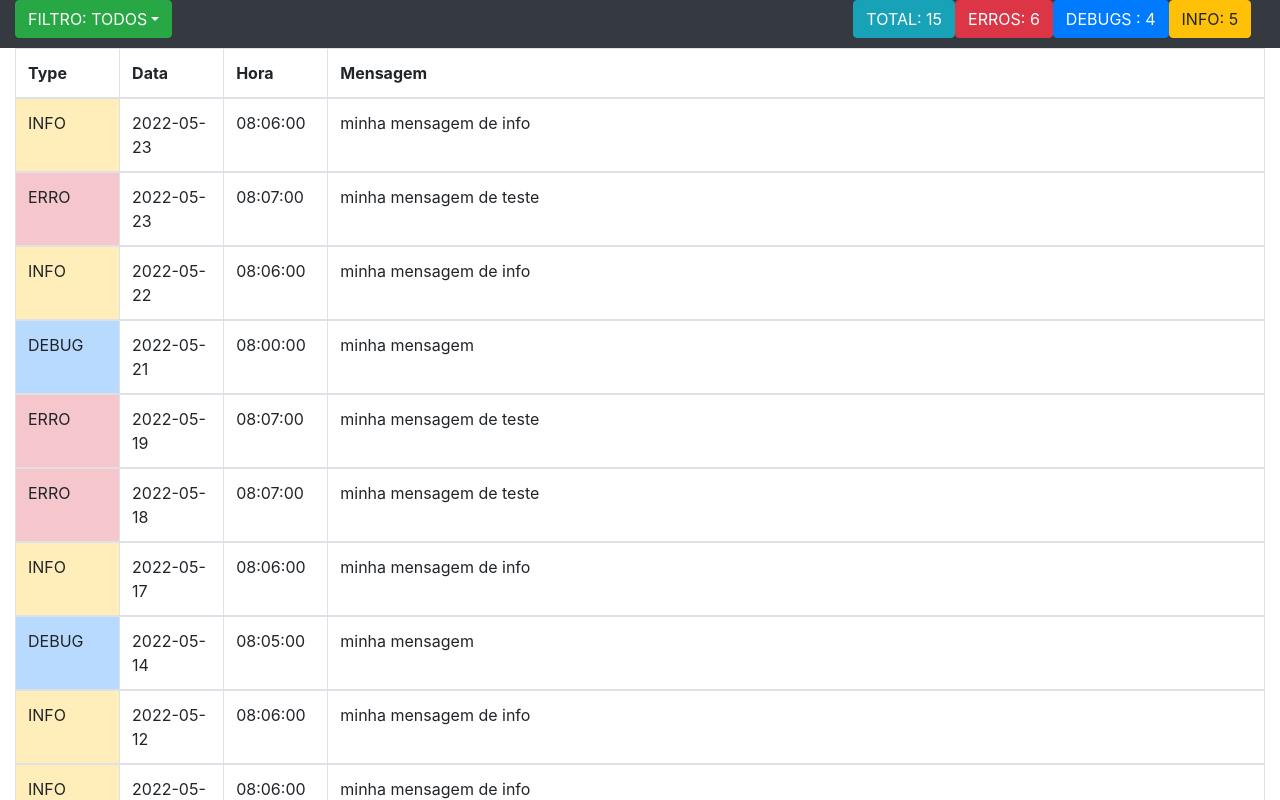
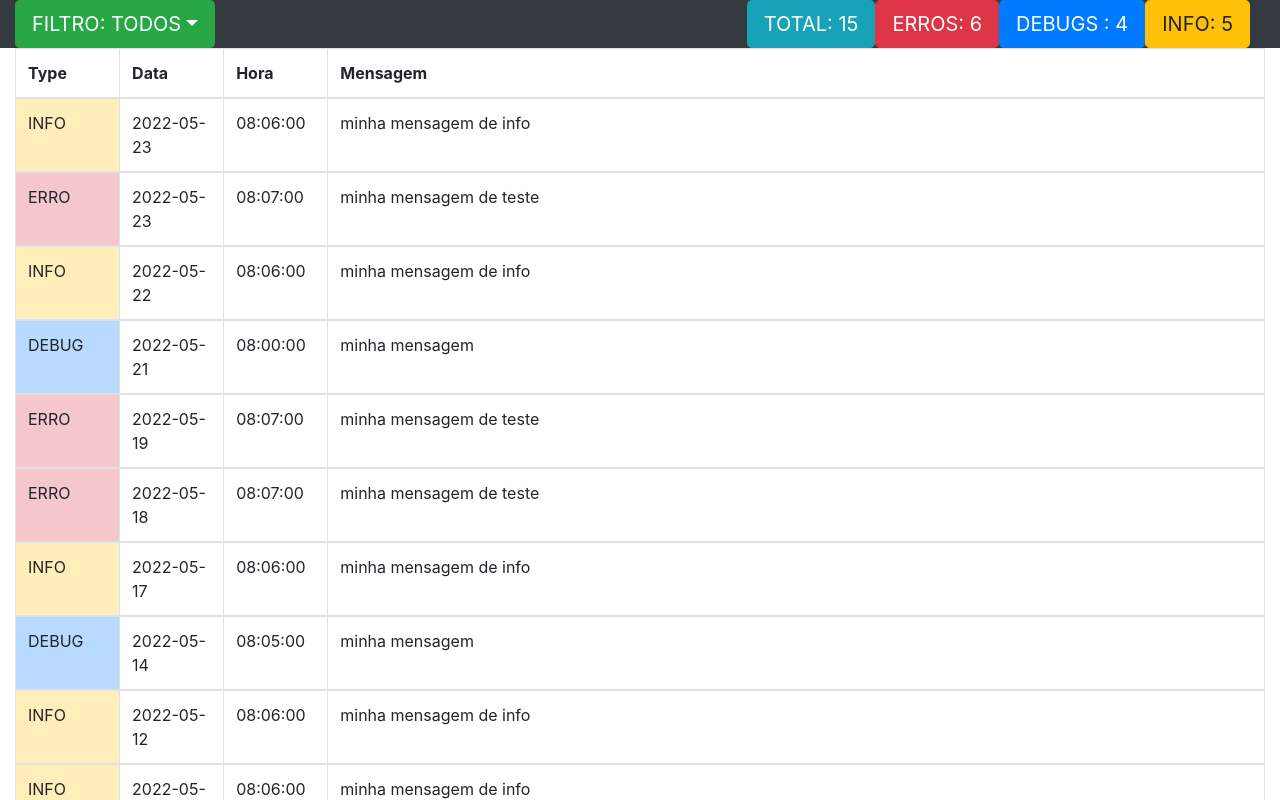
Before and after one commit to joaovitorcorrea06/site-log, a React (Create React App) app: page / in a window 1280 px wide. Shown: the top 800 px of the page. Built offline with nearby package versions, Linux system fonts and the light colour scheme.

Commit message:
Update App.js

```diff
--- a/src/App.js
+++ b/src/App.js
@@ -43,16 +43,16 @@ function App() {
     <Container fluid>
       <div>
 
-        <Row className='bg-dark'>
-          <Col sm={8}>
+        <Row className='bg-dark align-items-center'>
+          <Col sm={7}>
         <Dropdown>
-          <Dropdown.Toggle variant="success" id="dropdown-basic">
+          <Dropdown.Toggle variant="success" id="dropdown-basic" size='lg'>
             FILTRO: {filtro}
           </Dropdown.Toggle>
 
-          <Dropdown.Menu>
+          <Dropdown.Menu >
 
-            <Dropdown.Item onClick={()=>{
+            <Dropdown.Item  onClick={()=>{
               busca("TODOS")
             }}>TODOS</Dropdown.Item>
 
@@ -74,16 +74,16 @@ function App() {
         <br></br>
         <br></br>
         <Col lg={1.5}>
-        <Button variant="info" onClick={()=>{busca('TODOS')}}> TOTAL: {counterTotal}</Button>
+        <Button size='lg' variant="info" onClick={()=>{busca('TODOS')}}> TOTAL: {counterTotal}</Button>
         </Col>
         <Col lg={1.5}>
-        <Button variant="danger" onClick={()=>{busca('ERRO')}}> ERROS: {counterErro}</Button>
+        <Button size='lg' variant="danger" onClick={()=>{busca('ERRO')}}> ERROS: {counterErro}</Button>
         </Col>
         <Col lg={1.5}>
-        <Button variant="primary" onClick={()=>{busca('DEBUG')}}> DEBUGS : {counterDebug}</Button>
+        <Button size='lg' variant="primary" onClick={()=>{busca('DEBUG')}}> DEBUGS : {counterDebug}</Button>
         </Col>
         <Col lg={1.5}>
-        <Button variant="warning" onClick={()=>{busca('INFO')}}> INFO: {counterInfo}</Button>
+        <Button size='lg' variant="warning" onClick={()=>{busca('INFO')}}> INFO: {counterInfo}</Button>
         </Col>
         <br></br>
 
```
